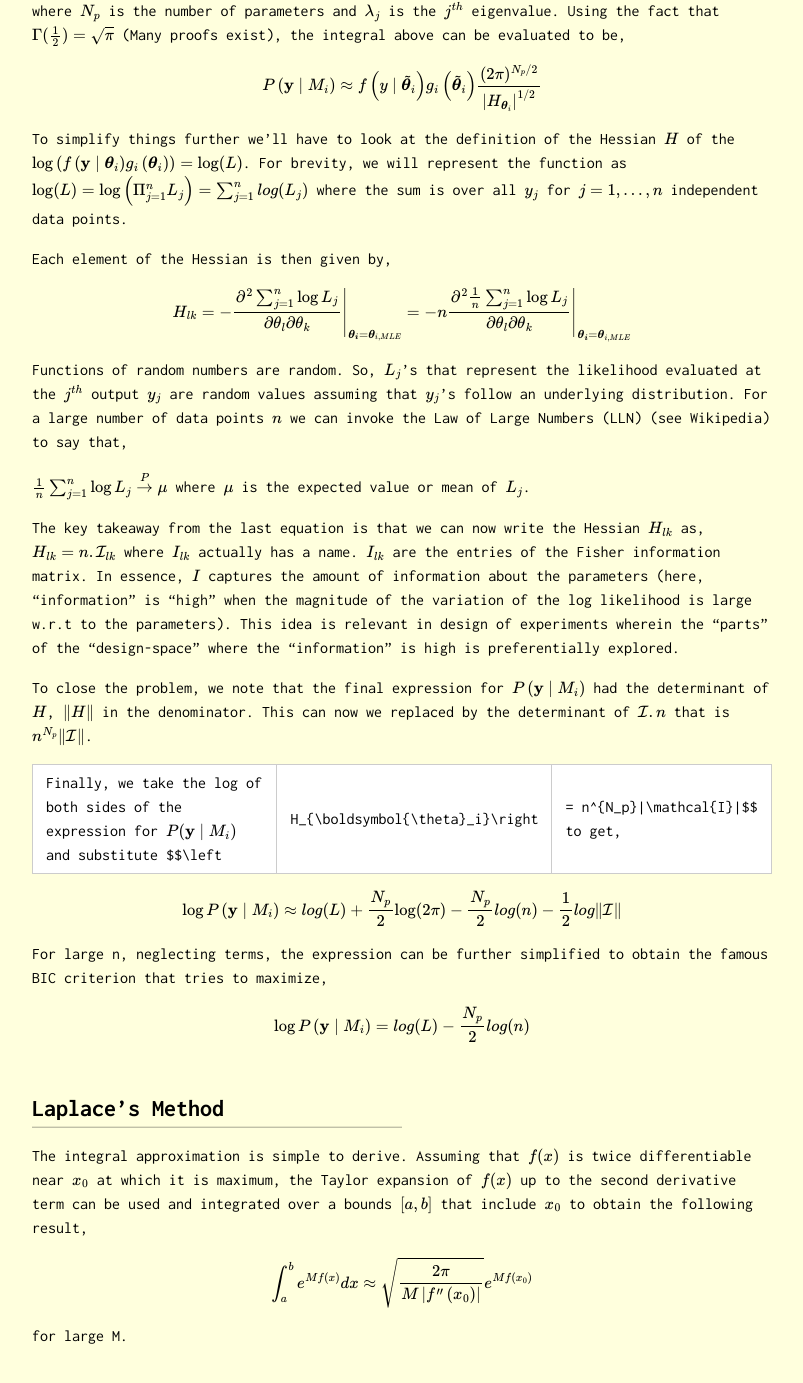
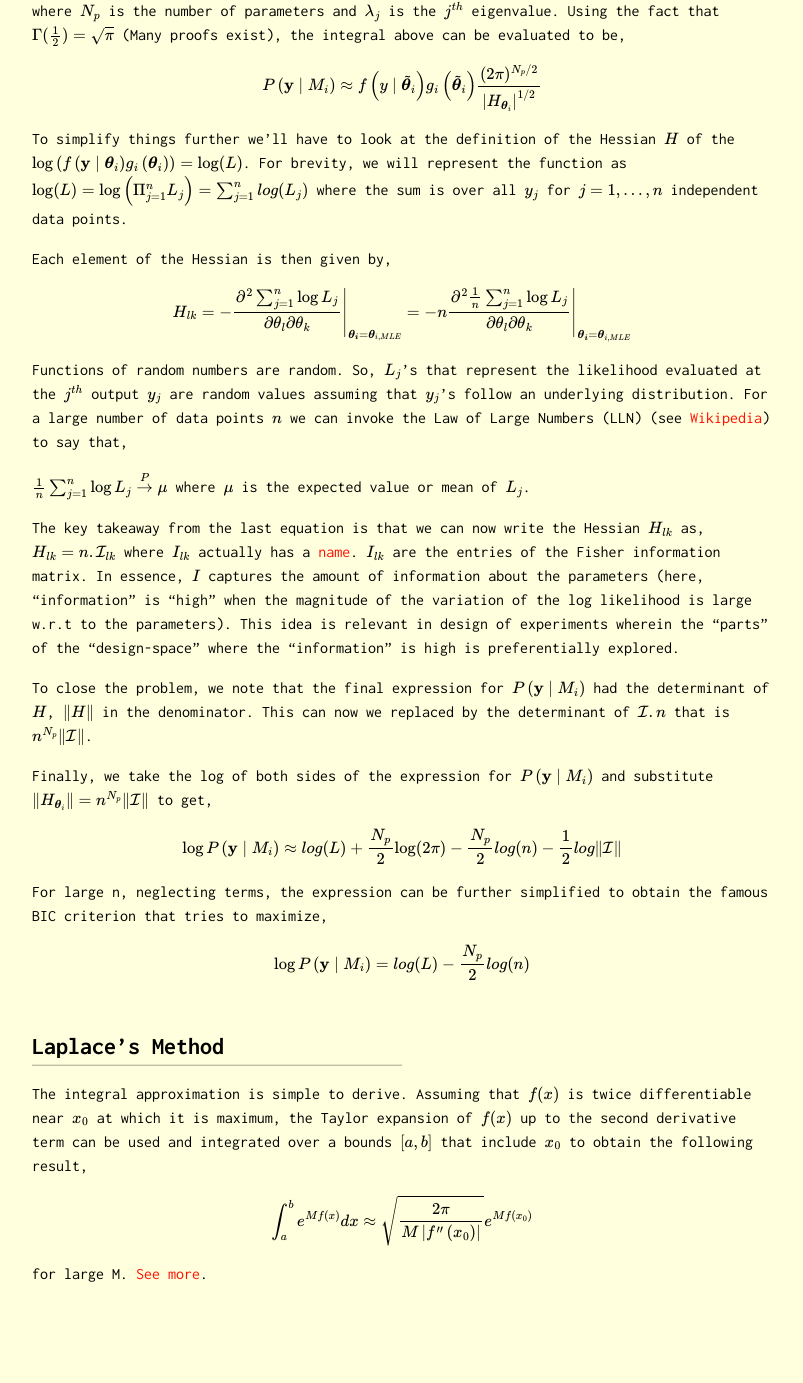
Before and after one commit to Oscuro-Phoenix/math-for-fun, a Jekyll site: the page built from _posts/2022-08-18-Problem-28.md, in a window 1280 px wide and 1400 px high, scrolled down 1963 px. Shown: the top 1383 px of the window, without its empty margins (238-1041 px from the left). Built offline with Jekyll 4.4.1, drawn with Linux system fonts in a browser that asks for light colours; formulas are drawn with MathJax 3; after the commit the page ends 3301 px from its top, so only the background shows below that; some of the changed lines change nothing that is shown.

Commit message:
Update 2022-08-18-Problem-28.md

```diff
--- a/_posts/2022-08-18-Problem-28.md
+++ b/_posts/2022-08-18-Problem-28.md
@@ -76,15 +76,15 @@
 H_{lk} =-\left.\frac{\partial^2 \sum_{j=1}^n \log L_j}{\partial \theta_l \partial \theta_k}\right|_{\boldsymbol{\theta}_{\boldsymbol{i}}=\boldsymbol{\theta}_{i,MLE}} = -n\left.\frac{\partial^2 \frac{1}{n} \sum_{j=1}^n \log L_j}{\partial \theta_l \partial \theta_k}\right|_{\boldsymbol{\theta}_{\boldsymbol{i}}=\boldsymbol{\theta}_{i,MLE}}
 $$
 
-Functions of random numbers are random. So, $$L_j$$'s that represent the likelihood evaluated at the $$j^{th}$$ output $$y_j$$ are random values assuming that $$y_j$$'s follow an underlying distribution. For a large number of data points $$ n $$ we can invoke the Law of Large Numbers (LLN) (see Wikipedia) to say that,
+Functions of random numbers are random. So, $$L_j$$'s that represent the likelihood evaluated at the $$j^{th}$$ output $$y_j$$ are random values assuming that $$y_j$$'s follow an underlying distribution. For a large number of data points $$ n $$ we can invoke the Law of Large Numbers (LLN) (see [Wikipedia](https://en.wikipedia.org/wiki/Law_of_large_numbers)) to say that,
 
 $$  \frac{1}{n} \sum_{j=1}^n \log L_j \stackrel{P}{\rightarrow} \mu $$ where $$\mu$$ is the expected value or mean of $$L_j$$.
 
-The key takeaway from the last equation is that we can now write the Hessian $$H_{lk}$$ as, $$ H_{lk} = n.\mathcal{I}_{lk}$$ where $$I_{lk}$$ actually has a name. $$I_{lk}$$ are the entries of the Fisher information matrix. In essence, $$I$$ captures the amount of information about the parameters (here, "information" is "high" when the magnitude of the variation of the log likelihood is large w.r.t to the parameters). This idea is relevant in design of experiments wherein the "parts" of the "design-space" where the "information" is high is preferentially explored.
+The key takeaway from the last equation is that we can now write the Hessian $$H_{lk}$$ as, $$ H_{lk} = n.\mathcal{I}_{lk}$$ where $$I_{lk}$$ actually has a [name](https://en.wikipedia.org/wiki/Optimal_design). $$I_{lk}$$ are the entries of the Fisher information matrix. In essence, $$I$$ captures the amount of information about the parameters (here, "information" is "high" when the magnitude of the variation of the log likelihood is large w.r.t to the parameters). This idea is relevant in design of experiments wherein the "parts" of the "design-space" where the "information" is high is preferentially explored.
 
 To close the problem, we note that the final expression for $$P\left(\mathbf{y} \mid M_i\right)$$ had the determinant of $$H$$, $$\|H\|$$ in the denominator. This can now we replaced by the determinant of $$\mathcal{I}.n$$ that is $$n^{N_p}\|\mathcal{I}\|$$.
 
-Finally, we take the log of both sides of the expression for  $$P\left(\mathbf{y} \mid M_i\right)$$ and substitute $$\left|H_{\boldsymbol{\theta}_i}\right| = n^{N_p}\|\mathcal{I}\|$$ to get,
+Finally, we take the log of both sides of the expression for  $$P\left(\mathbf{y} \mid M_i\right)$$ and substitute $$\left\|H_{\boldsymbol{\theta}_i}\right\| = n^{N_p}\|\mathcal{I}\|$$ to get,
 
 $$ \log P\left(\mathbf{y} \mid M_i\right) \approx log(L) + \frac{N_p}{2}\log (2\pi) - \frac{N_p}{2} log(n) - \frac{1}{2}log\|\mathcal{I}\| $$
 
@@ -102,4 +102,4 @@
 \int_a^b e^{M f(x)} d x \approx \sqrt{\frac{2 \pi}{M\left|f^{\prime \prime}\left(x_0\right)\right|}} e^{M f\left(x_0\right)}
 $$
 
-for large M.
+for large M. [See more](https://en.wikipedia.org/wiki/Laplace's_method).
```
